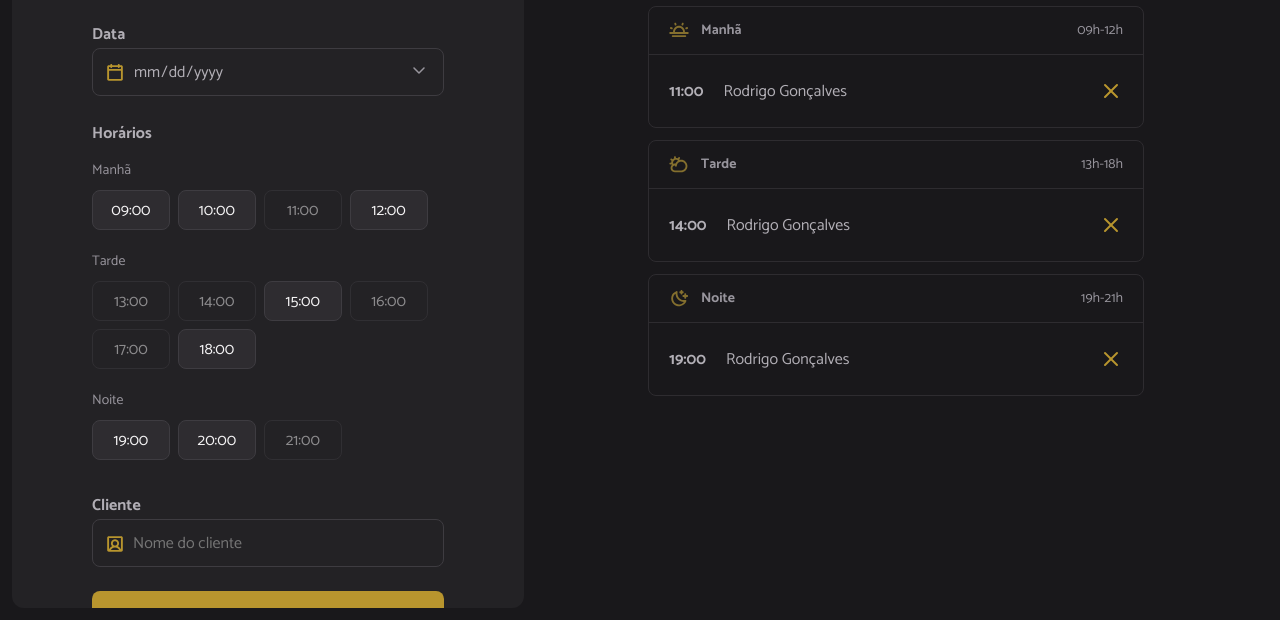
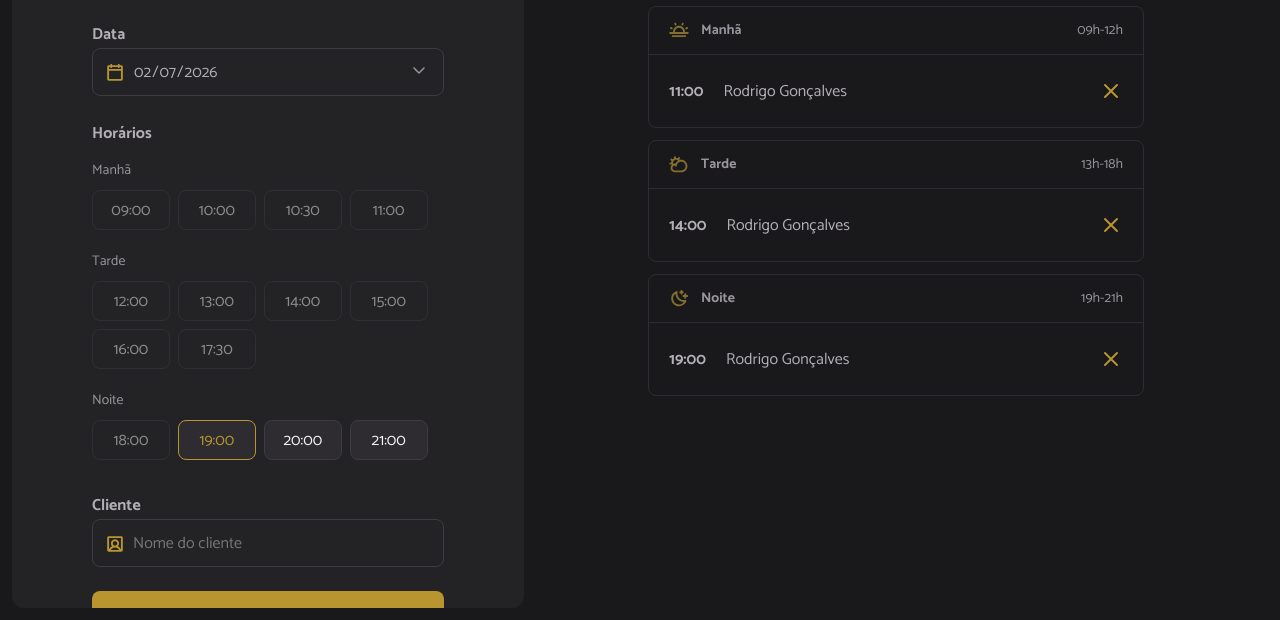
Before and after one commit to tcolonhezi/hairday, a website built with webpack: page index.html in a window 1280 px wide. Both pictures are taken after a click on the item "19:00". Shown: the part 180-800 px from the top of the page. Built offline with nearby package versions, Linux system fonts and the light colour scheme.

Commit message:
Javascript and event listeners.

```diff
--- a/index.html
+++ b/index.html
@@ -36,51 +36,23 @@
       <span class="label">Horários</span>
       <ul id="hours" class="hours" aria-label="Horários disponíveis de manhã">
         <!-- Exemplo: Manhã -->
-        <li data-period="morning" class="hour-period">Manhã</li>
-        <li data-period="morning" value="09:00" class="hour hour-available">
+        <!-- <li data-period="morning" class="hour-period">Manhã</li> -->
+        <!-- <li data-period="morning" value="09:00" class="hour hour-available">
           09:00
-        </li>
-        <li data-period="morning" value="10:00" class="hour hour-available">
-          10:00
-        </li>
-        <li data-period="morning" value="11:00" class="hour hour-unavailable">
-          11:00
-        </li>
-        <li data-period="morning" value="12:00" class="hour hour-available">
-          12:00
-        </li>
-        <!-- Exemplo: Tarde  -->
-        <li data-period="morning" class="hour-period">Tarde</li>
-        <li data-period="afternoon" value="13:00" class="hour hour-unavailable">
+        </li> -->
+
+        <!-- Exemplo: Tarde   -->
+        <!-- <li data-period="afternoon" class="hour-period">Tarde</li> -->
+        <!-- <li data-period="afternoon" value="13:00" class="hour hour-unavailable">
           13:00
-        </li>
-        <li data-period="afternoon" value="14:00" class="hour hour-unavailable">
-          14:00
-        </li>
-        <li data-period="afternoon" value="15:00" class="hour hour-available">
-          15:00
-        </li>
-        <li data-period="afternoon" value="16:00" class="hour hour-unavailable">
-          16:00
-        </li>
-        <li data-period="afternoon" value="17:00" class="hour hour-unavailable">
-          17:00
-        </li>
-        <li data-period="afternoon" value="18:00" class="hour hour-available">
-          18:00
-        </li>
+        </li> -->
+
         <!-- Exemplo: Noite -->
-        <li data-period="morning" class="hour-period">Noite</li>
-
+        <!-- <li data-period="night" class="hour-period">Noite</li> -->
+        <!--
         <li data-period="night" value="19:00" class="hour hour-available">
           19:00
-        </li>
-        <li data-period="night" value="20:00" class="hour hour-available">
-          20:00
-        </li>
-        <li data-period="night" value="21:00" class="hour hour-unavailable">
-          21:00
-        </li>
+        </li> -->
       </ul>
 
       <label for="client" class="label">Cliente</label>
--- a/src/main.js
+++ b/src/main.js
@@ -8,6 +8,11 @@ import "./styles/global.css";
 import "./styles/schedule.css";
 import "./styles/form.css";
 
+// JS
 import dayjs from "dayjs";
 
+import "./modules/form/submit.js";
+import "./modules/page-load.js";
+import "./modules/form/date-changed.js";
+
 console.log(dayjs().format("DD HH:mm"));
--- /dev/null
+++ b/src/modules/form/date-changed.js
@@ -0,0 +1,7 @@
+import { hoursLoad } from "../schedules/hours-load";
+
+const selectedDateInput = document.getElementById("date");
+
+selectedDateInput.addEventListener("input", () => {
+  hoursLoad({ date: selectedDateInput.value });
+});
--- /dev/null
+++ b/src/modules/form/hours-click.js
@@ -0,0 +1,17 @@
+export let hourClicked = null;
+
+export function hoursClick() {
+  const hours = document.querySelectorAll(".hour-available");
+
+  hours.forEach((available) => {
+    available.addEventListener("click", (selected) => {
+      // limpa as classes de todas
+      hours.forEach((hour) => {
+        hour.classList.remove("hour-selected");
+      });
+
+      selected.target.classList.add("hour-selected");
+      hourClicked = selected.target.dataset.hour;
+    });
+  });
+}
--- /dev/null
+++ b/src/modules/form/submit.js
@@ -0,0 +1,40 @@
+import dayjs from "dayjs";
+import { hourClicked } from "./hours-click";
+
+const form = document.querySelector("form");
+const inputSelectedDate = document.getElementById("date");
+const inputName = document.getElementById("client");
+
+form.onsubmit = (event) => {
+  event.preventDefault();
+
+  try {
+    const clientName = inputName.value.trim();
+    const selectedDate = inputSelectedDate.value;
+
+    if (!clientName) {
+      throw new Error("Nome não preenchido");
+    }
+    if (!selectedDate) {
+      throw new Error("Data não selecionada");
+    }
+    if (!hourClicked) {
+      throw new Error("Horário não selecionado");
+    }
+
+    const when = dayjs(selectedDate)
+      .add(hourClicked.split(":")[0], "hour")
+      .add(hourClicked.split(":")[1], "minute");
+
+    const id = new Date().getTime();
+
+    console.log({
+      id,
+      clientName,
+      when: when,
+    });
+  } catch (error) {
+    alert(`Não foi possível realizar o agendamento!`);
+    console.log(error);
+  }
+};
--- /dev/null
+++ b/src/modules/page-load.js
@@ -0,0 +1,15 @@
+import dayjs from "dayjs";
+import { schedulesDay } from "./schedules/load";
+document.addEventListener("DOMContentLoaded", function () {
+  carregaSelectedDateInput();
+  schedulesDay();
+});
+
+function carregaSelectedDateInput() {
+  const selectedDateInput = document.getElementById("date");
+
+  const dataAtualLocale = dayjs().format("YYYY-MM-DD");
+
+  selectedDateInput.value = dataAtualLocale;
+  selectedDateInput.min = dataAtualLocale;
+}
--- /dev/null
+++ b/src/modules/schedules/hours-load.js
@@ -0,0 +1,81 @@
+import dayjs from "dayjs";
+import { openingHours } from "../../utils/opening-hours";
+import { hoursClick } from "../form/hours-click";
+
+const ulHours = document.querySelector(".hours");
+
+export function hoursOpening({ date }) {
+  const opening = openingHours.map((hour) => {
+    const [scheduleHour, scheduleMinutes] = hour.split(":");
+
+    const dateHour = dayjs(date)
+      .add(scheduleHour, "hour")
+      .add(scheduleMinutes, "minute");
+
+    const isHourPast = dateHour.isAfter(dayjs());
+
+    return {
+      scheduleHour,
+      scheduleMinutes,
+      hour: dateHour.format("HH:mm"),
+      available: isHourPast,
+    };
+  });
+  return opening.sort((a, b) => {
+    a.scheduleHour - b.scheduleHour;
+  });
+}
+
+export function hourHeaderAdd({ title }) {
+  const header = document.createElement("li");
+  // <li data-period="morning" class="hour-period">Manhã</li>
+  header.textContent = title;
+  header.classList.add("hour-period");
+  ulHours.appendChild(header);
+}
+
+export function hoursLoad({ date }) {
+  const opening = hoursOpening({ date });
+  ulHours.innerHTML = "";
+  let lastPeriod = null;
+
+  opening.forEach(({ scheduleHour, scheduleMinutes, hour, available }) => {
+    // <li data-period="morning" value="09:00" class="hour hour-available">
+    //   09:00
+    // </li>
+
+    let period;
+    let title;
+
+    if (scheduleHour < 12) {
+      period = "morning";
+      title = "Manhã";
+    } else if (scheduleHour < 18) {
+      period = "afternoon";
+      title = "Tarde";
+    } else {
+      period = "night";
+      title = "Noite";
+    }
+
+    if (period !== lastPeriod) {
+      hourHeaderAdd({ title });
+      lastPeriod = period;
+    }
+
+    const li = document.createElement("li");
+    li.classList.add("hour");
+    li.classList.add(available ? "hour-available" : "hour-unavailable");
+    li.setAttribute(
+      "data-period",
+      scheduleHour < 12 ? "morning" : scheduleHour < 18 ? "afternoon" : "night",
+    );
+    li.dataset.hour = hour;
+    li.setAttribute("value", hour);
+    li.textContent = hour;
+
+    ulHours.appendChild(li);
+  });
+
+  hoursClick();
+}
--- /dev/null
+++ b/src/modules/schedules/load.js
@@ -0,0 +1,11 @@
+import { hoursLoad } from "./hours-load";
+
+const selectedDateInput = document.getElementById("date");
+
+export function schedulesDay() {
+  //Busca os agendamentos do dia
+  const dateSelected = selectedDateInput.value;
+
+  hoursLoad({ date: dateSelected });
+  //Busca os horários disponíveis no futuro e que não esteja agendado
+}
--- /dev/null
+++ b/src/utils/opening-hours.js
@@ -0,0 +1,16 @@
+export const openingHours = [
+  "9:00",
+  "10:00",
+  "10:30",
+  "11:00",
+  "12:00",
+  "13:00",
+  "14:00",
+  "15:00",
+  "16:00",
+  "17:30",
+  "18:00",
+  "19:00",
+  "20:00",
+  "21:00",
+];
```
